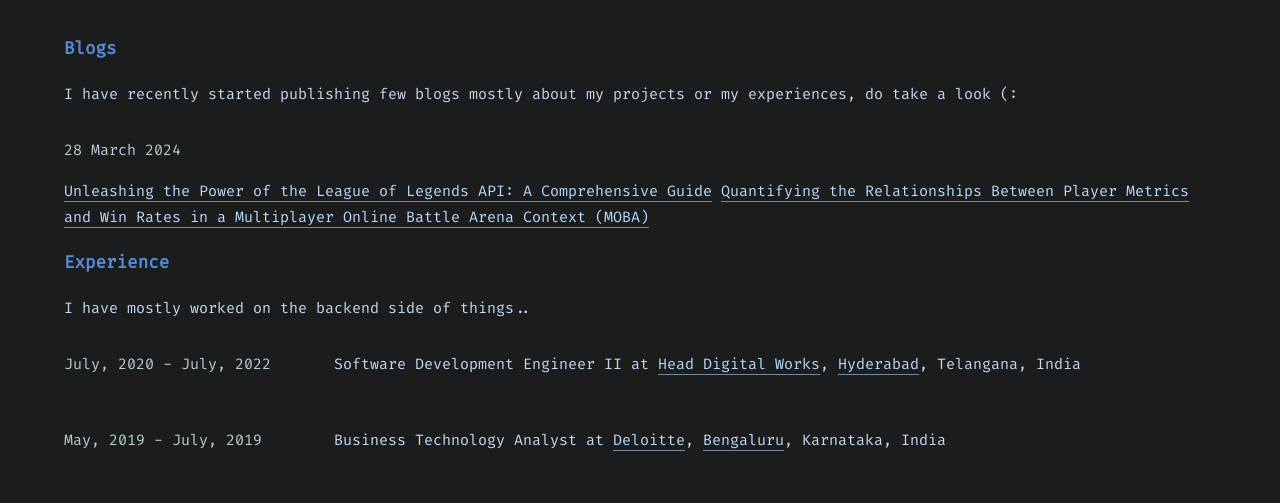
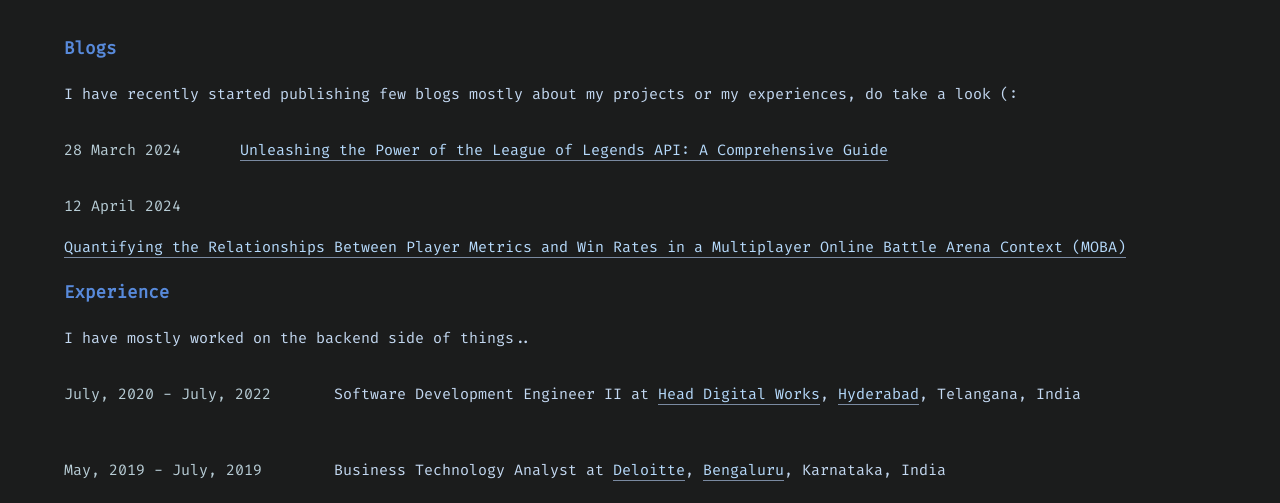
Before and after one commit to kaushikilango/kaushikilango.github.io, a plain HTML site: page index.html in a window 1280 px wide. Shown: the part 1759-2262 px from the top of the page. Drawn offline with Linux system fonts and the light colour scheme.

Commit message:
Update index.html
Changed formats

```diff
--- a/index.html
+++ b/index.html
@@ -124,6 +124,13 @@
         </div>
         <div class="blog-link">
             <a href="https://medium.com/@kaushikilango1/unleashing-the-power-of-the-league-of-legends-api-a-comprehensive-guide-d6db6941ac80" target="_blank" class="medium">Unleashing the Power of the League of Legends API: A Comprehensive Guide</a>
+        </div>
+    </div>
+    <div class = "blog-item">
+        <div class = "blog-date">
+            <p>12 April 2024</p>
+        </div>
+        <div class="blog-link">
             <a href = "https://medium.com/@kaushikilango1/quantifying-the-relationships-between-player-metrics-and-win-rates-in-a-multiplayer-online-battle-112bb1a52439" target = "_blank" class = "medium">Quantifying the Relationships Between Player Metrics and Win Rates in a Multiplayer Online Battle Arena Context (MOBA)</a>
         </div>
     </div>
```
